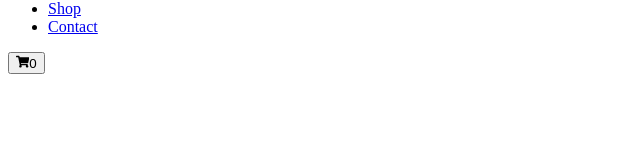
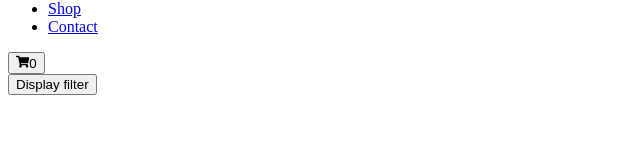
Before and after one commit to bmuday/ecommerce-project, a React (Create React App) app: page /shop in a window 1280 px wide. Shown: the part 406-570 px from the top of the page, without its empty margins (0-640 px from the left). Built offline with nearby package versions, Linux system fonts and the light colour scheme.

Commit message:
display filter in Shop component

```diff
--- a/src/App.js
+++ b/src/App.js
@@ -113,18 +113,24 @@ const App = () => {
     setDisplayedCart(!displayedCart);
   };
 
+  const [displayedFilter, setDisplayedFilter] = useState(false);
+  const changeDisplayFilter = () => {
+    setDisplayedFilter(!displayedFilter);
+  };
+
   return (
     <div>
       <Header
         totalQuantity={totalQuantity}
+        displayedCart={displayedCart}
         changeDisplayCart={changeDisplayCart}
-        displayedCart={displayedCart}
         productsInCart={productsInCart}
         removeProduct={removeProduct}
       />
       <Routes>
         <Route path="/" element={<Home />} />
-        <Route path="shop" element={<Shop products={products} />} />
+        <Route path="shop" element={<Shop products={products} displayedFilter={displayedFilter}
+        changeDisplayFilter={changeDisplayFilter} />} />
         <Route path="contact" element={<Contact />} />
         {/* Nested Routes = Routes imbriquées */}
         <Route path="product">
--- /dev/null
+++ b/src/components/Filter.jsx
@@ -0,0 +1,10 @@
+const Filter = () => {
+  return (
+    <div>
+      <p>Prix</p>
+      <input type="range" min={0} max={100} />
+    </div>
+  );
+};
+
+export default Filter;
--- a/src/components/Header.jsx
+++ b/src/components/Header.jsx
@@ -5,8 +5,8 @@ import CartNotification from "./CartNotification";
 
 const Header = ({
   totalQuantity,
+  displayedCart,
   changeDisplayCart,
-  displayedCart,
   productsInCart,
   removeProduct,
 }) => {
@@ -28,8 +28,8 @@ const Header = ({
       <nav>
         <ul>
           {links.map((link, index) => (
-            <li>
-              <NavLink key={index} link={link} />
+            <li key={index}>
+              <NavLink link={link} />
             </li>
           ))}
         </ul>
--- a/src/pages/Shop.jsx
+++ b/src/pages/Shop.jsx
@@ -1,8 +1,11 @@
 import ProductCard from "../components/ProductCard";
+import Filter from "../components/Filter";
 
-const Shop = ({ products }) => {
+const Shop = ({ products, displayedFilter, changeDisplayFilter }) => {
   return (
     <div>
+      <button onClick={changeDisplayFilter}>Display filter</button>
+      {displayedFilter && <Filter changeDisplayFilter={changeDisplayFilter} />}
       {products.map((product, index) => (
         <ProductCard key={index} product={product} />
       ))}
```
